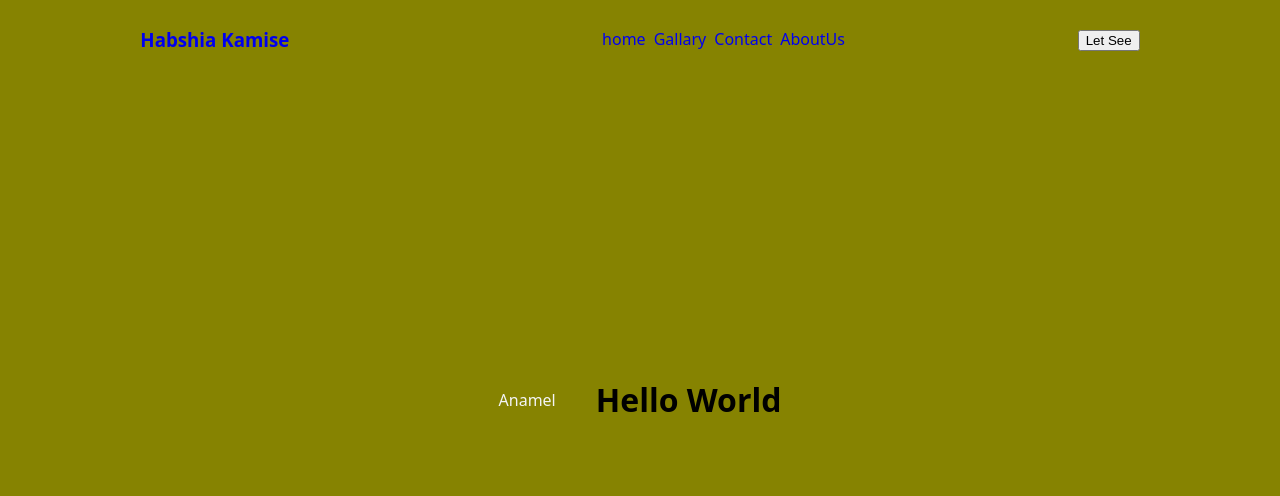
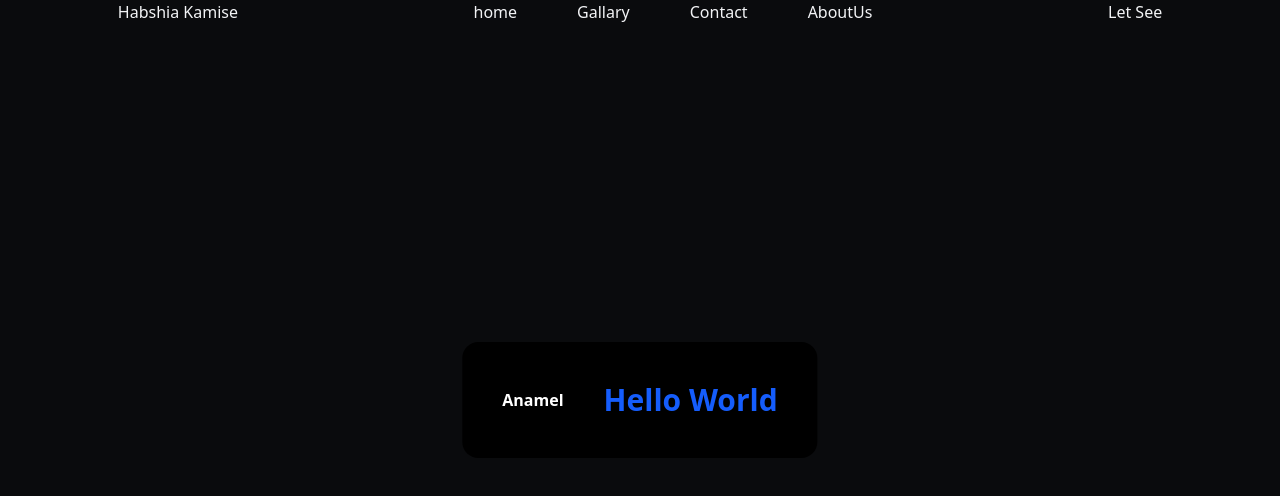
Before and after one commit to AnamelYilma/Habsha-Kamis_E-commerce_Platform, a Next.js app: page / in a window 1280 px wide. Shown: the top 496 px of the page. Built offline with nearby package versions, Linux system fonts and the light colour scheme.

Commit message:
update app/globals.css

```diff
--- a/app/globals.css
+++ b/app/globals.css
@@ -1,15 +1,21 @@
-@tailwind base;
-@tailwind components;
-@tailwind utilities;
+@import "tailwindcss";
 
-body{
-    background-color: #868301; /* Sleek luxury dark mode */
-    color: #f3f4f6;
-    font-family: system-ui, sans-serif;
+@theme {
+  --color-gold: #d4af37;
+  --color-gold-dark: #aa8010;
+  --color-gold-light: #f3e5ab;
+  --color-ethioGreen: #078732;
+  --color-ethioYellow: #fcd116;
+  --color-ethioRed: #e51f1f;
 }
+
+body {
+  background-color: #0a0b0d; /* Premium luxury dark mode background */
+  color: #f3f4f6;
+  font-family: system-ui, -apple-system, BlinkMacSystemFont, "Segoe UI", Roboto, sans-serif;
+  overflow-x: hidden;
+}
+
 a {
-    text-decoration: none;
+  text-decoration: none;
 }
-h1{
-    color: black;
-}
```
